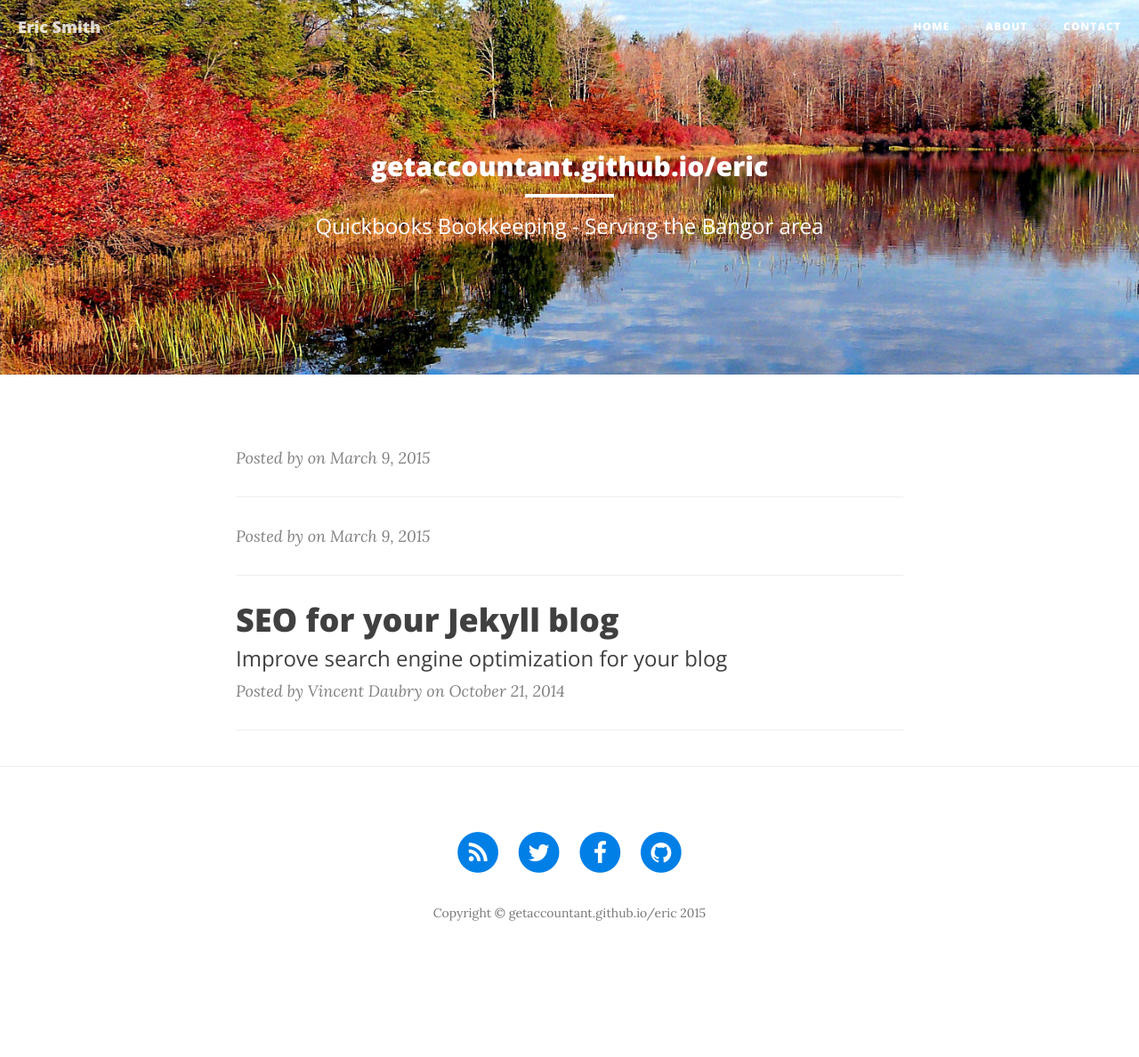
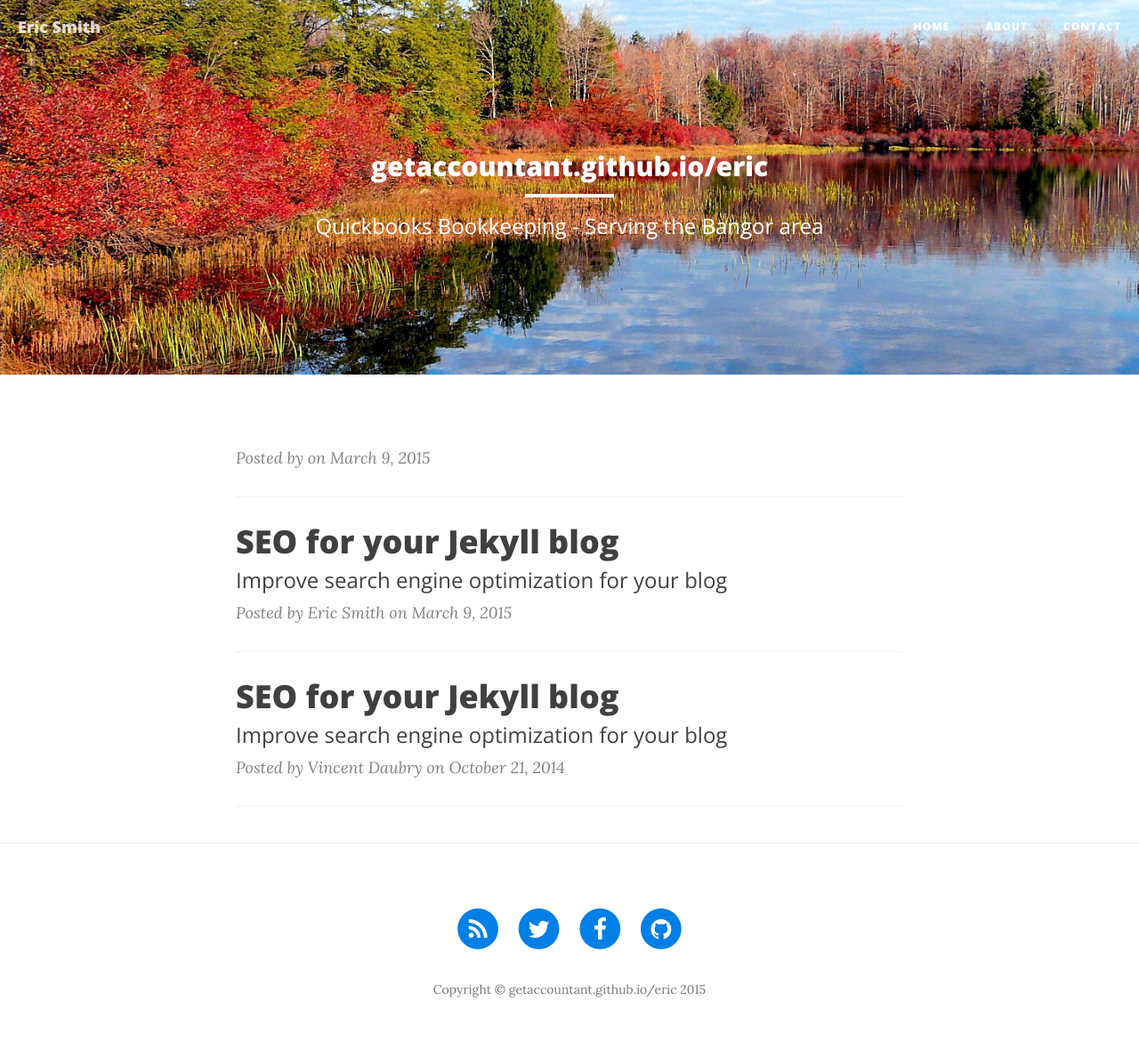
Before and after one commit to grumaccountant/eric, a Jekyll site: the page built from index.html, in a window 1280 px wide. Shown: the whole page at 89% size. Built offline with Jekyll 4.4.1, drawn with Linux system fonts in a browser that asks for light colours; nearby versions of some CDN libraries; the list of posts is cut into pages by our own code; before the commit the page ends 1102 px from its top, so only the background shows below that.

Commit message:
Update 2015-03-09-Nonprofit-customization-of-donor-statements.markdown

```diff
--- a/_posts/2015-03-09-Nonprofit-customization-of-donor-statements.markdown
+++ b/_posts/2015-03-09-Nonprofit-customization-of-donor-statements.markdown
@@ -1,8 +1,8 @@
 ---
 layout:     post
-title:      "Nonprofit customization of donor statements”
-subtitle:   "Using Quickbooks as a one-stop shop for donor information”
-description: "Full service bookkeeping -- serving the Bangor Area"
+title:      "SEO for your Jekyll blog"
+subtitle:   "Improve search engine optimization for your blog"
+description: "Learn how to optimize your Jekyll blog posts for search engines"
 date:       2015-03-09
 author:     "Eric Smith"
 header-img: "img/Mar.jpg"
```
